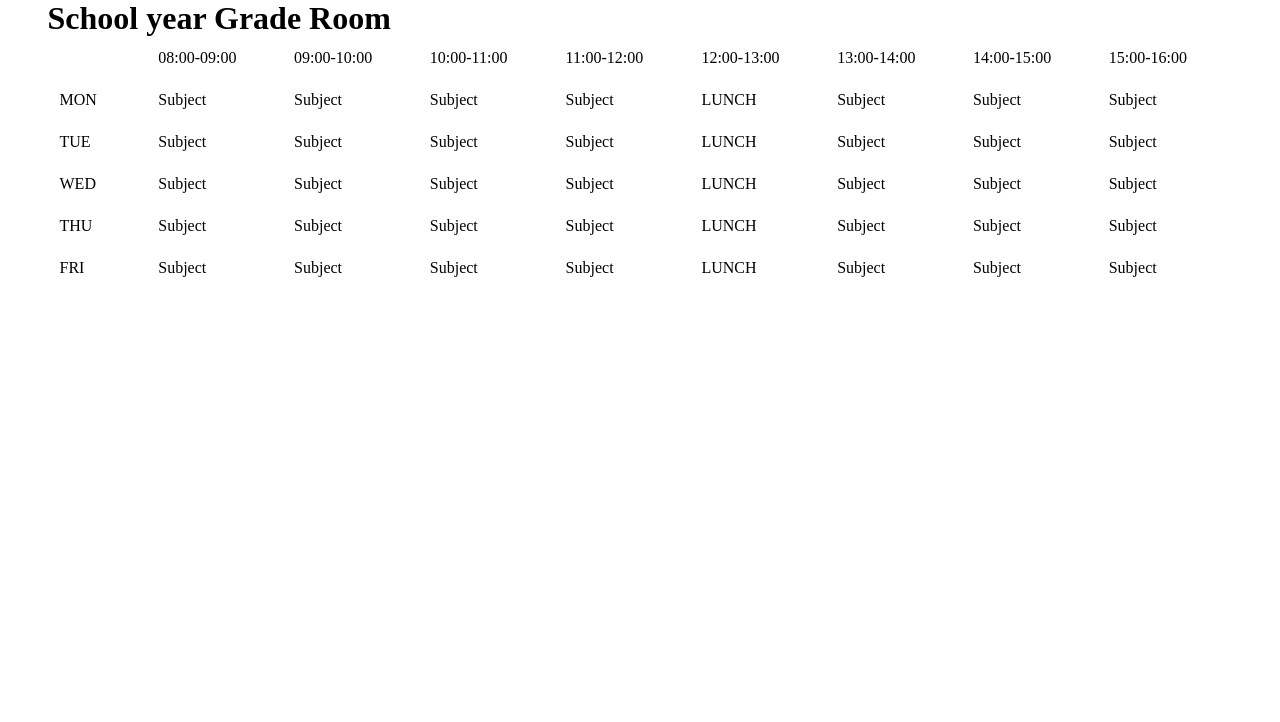
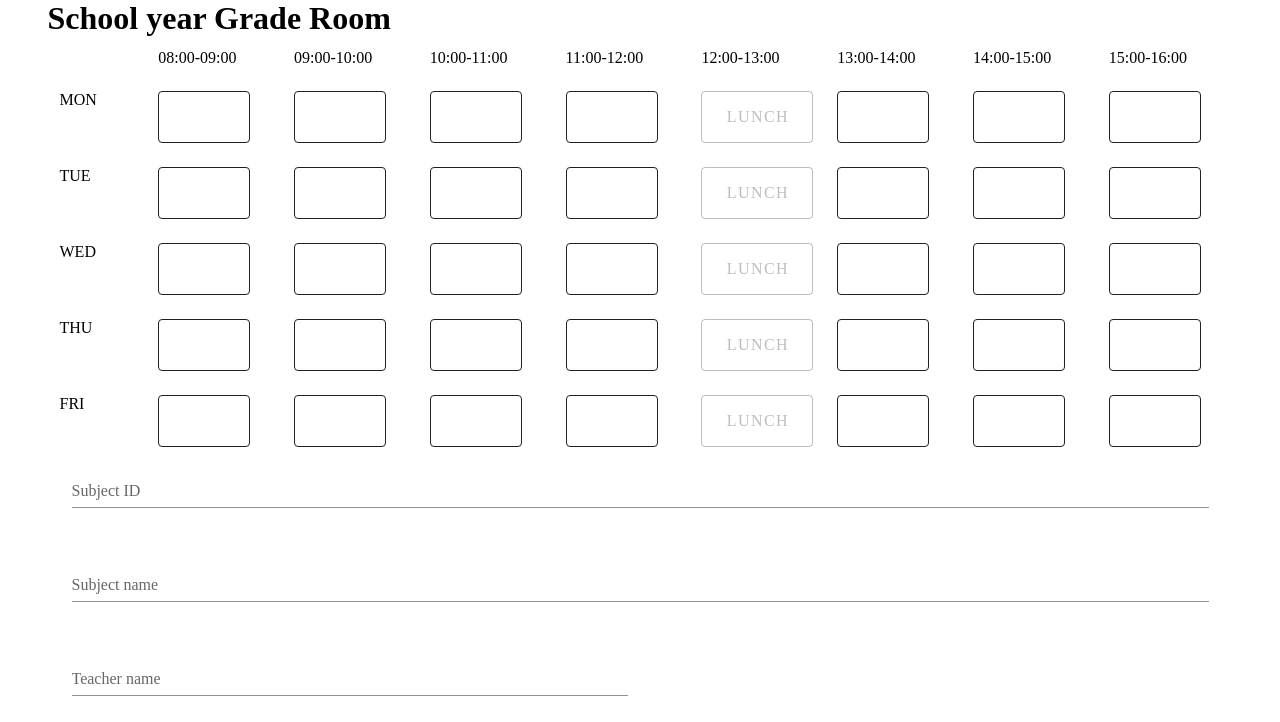
Before and after one commit to Kitsune-cop/ip_nuxt_three, a Nuxt app: page /teacher/schedule in a window 1280 px wide. Shown: the top 722 px of the page. Built offline with nearby package versions, Linux system fonts and the light colour scheme; no server answers.

Commit message:
add_schedule

```diff
--- a/pages/teacher/schedule.vue
+++ b/pages/teacher/schedule.vue
@@ -17,134 +17,80 @@
           </v-row>
           <v-row>
               <v-col cols='1' class="cyan">MON</v-col>
-              <v-col>Subject</v-col>
-              <v-col>Subject</v-col>
-              <v-col>Subject</v-col>
-              <v-col>Subject</v-col>
-              <v-col class="red">LUNCH</v-col>
-              <v-col>Subject</v-col>
-              <v-col>Subject</v-col>
-              <v-col>Subject</v-col>
-              <!-- <v-col><v-btn outlined x-large @click="handle(0)">{{time_table[0].subject_id}}</v-btn></v-col>
+              <v-col><v-btn outlined x-large @click="handle(0)">{{time_table[0].subject_id}}</v-btn></v-col>
               <v-col><v-btn outlined x-large @click="handle(1)">{{time_table[1].subject_id}}</v-btn></v-col>
               <v-col><v-btn outlined x-large @click="handle(2)">{{time_table[2].subject_id}}</v-btn></v-col>
-              <v-col><v-btn outlined x-large @click="handle(3)">{{time_table[3].subject_id}}</v-btn></v-col> -->
-              <!-- <v-col><v-btn outlined x-large disabled>LUNCH</v-btn></v-col> -->
-              <!-- <v-col><v-btn outlined x-large @click="handle(4)">{{time_table[4].subject_id}}</v-btn></v-col>
+              <v-col><v-btn outlined x-large @click="handle(3)">{{time_table[3].subject_id}}</v-btn></v-col>
+              <v-col><v-btn outlined x-large disabled class="red">LUNCH</v-btn></v-col>
+              <v-col><v-btn outlined x-large @click="handle(4)">{{time_table[4].subject_id}}</v-btn></v-col>
               <v-col><v-btn outlined x-large @click="handle(5)">{{time_table[5].subject_id}}</v-btn></v-col>
-              <v-col><v-btn outlined x-large @click="handle(6)">{{time_table[6].subject_id}}</v-btn></v-col> -->
+              <v-col><v-btn outlined x-large @click="handle(6)">{{time_table[6].subject_id}}</v-btn></v-col>
           </v-row>
           <v-row>
               <v-col cols='1' class="cyan">TUE</v-col>
-              <v-col>Subject</v-col>
-              <v-col>Subject</v-col>
-              <v-col>Subject</v-col>
-              <v-col>Subject</v-col>
-              <v-col class="red">LUNCH</v-col>
-              <v-col>Subject</v-col>
-              <v-col>Subject</v-col>
-              <v-col>Subject</v-col>
-              <!-- <v-col><v-btn outlined x-large @click="handle(7)">{{time_table[7].subject_id}}</v-btn></v-col>
+              <v-col><v-btn outlined x-large @click="handle(7)">{{time_table[7].subject_id}}</v-btn></v-col>
               <v-col><v-btn outlined x-large @click="handle(8)">{{time_table[8].subject_id}}</v-btn></v-col>
               <v-col><v-btn outlined x-large @click="handle(9)">{{time_table[9].subject_id}}</v-btn></v-col>
               <v-col><v-btn outlined x-large @click="handle(10)">{{time_table[10].subject_id}}</v-btn></v-col>
-              <v-col><v-btn outlined x-large disabled>LUNCH</v-btn></v-col>
+              <v-col><v-btn outlined x-large disabled class="red">LUNCH</v-btn></v-col>
               <v-col><v-btn outlined x-large @click="handle(11)">{{time_table[11].subject_id}}</v-btn></v-col>
               <v-col><v-btn outlined x-large @click="handle(12)">{{time_table[12].subject_id}}</v-btn></v-col>
-              <v-col><v-btn outlined x-large @click="handle(13)">{{time_table[13].subject_id}}</v-btn></v-col> -->
+              <v-col><v-btn outlined x-large @click="handle(13)">{{time_table[13].subject_id}}</v-btn></v-col>
           </v-row>
           <v-row>
               <v-col cols='1' class="cyan">WED</v-col>
-              <v-col>Subject</v-col>
-              <v-col>Subject</v-col>
-              <v-col>Subject</v-col>
-              <v-col>Subject</v-col>
-              <v-col class="red">LUNCH</v-col>
-              <v-col>Subject</v-col>
-              <v-col>Subject</v-col>
-              <v-col>Subject</v-col>
-              <!-- <v-col><v-btn outlined x-large @click="handle(14)">{{time_table[14].subject_id}}</v-btn></v-col>
+              <v-col><v-btn outlined x-large @click="handle(14)">{{time_table[14].subject_id}}</v-btn></v-col>
               <v-col><v-btn outlined x-large @click="handle(15)">{{time_table[15].subject_id}}</v-btn></v-col>
               <v-col><v-btn outlined x-large @click="handle(16)">{{time_table[16].subject_id}}</v-btn></v-col>
               <v-col><v-btn outlined x-large @click="handle(17)">{{time_table[17].subject_id}}</v-btn></v-col>
-              <v-col><v-btn outlined x-large disabled>LUNCH</v-btn></v-col>
+              <v-col><v-btn outlined x-large disabled class="red">LUNCH</v-btn></v-col>
               <v-col><v-btn outlined x-large @click="handle(18)">{{time_table[18].subject_id}}</v-btn></v-col>
               <v-col><v-btn outlined x-large @click="handle(19)">{{time_table[19].subject_id}}</v-btn></v-col>
-              <v-col><v-btn outlined x-large @click="handle(20)">{{time_table[20].subject_id}}</v-btn></v-col> -->
+              <v-col><v-btn outlined x-large @click="handle(20)">{{time_table[20].subject_id}}</v-btn></v-col>
           </v-row>
           <v-row>
               <v-col cols='1' class="cyan">THU</v-col>
-              <v-col>Subject</v-col>
-              <v-col>Subject</v-col>
-              <v-col>Subject</v-col>
-              <v-col>Subject</v-col>
-              <v-col class="red">LUNCH</v-col>
-              <v-col>Subject</v-col>
-              <v-col>Subject</v-col>
-              <v-col>Subject</v-col>
-              <!-- <v-col><v-btn outlined x-large @click="handle(21)">{{time_table[21].subject_id}}</v-btn></v-col>
+              <v-col><v-btn outlined x-large @click="handle(21)">{{time_table[21].subject_id}}</v-btn></v-col>
               <v-col><v-btn outlined x-large @click="handle(22)">{{time_table[22].subject_id}}</v-btn></v-col>
               <v-col><v-btn outlined x-large @click="handle(23)">{{time_table[23].subject_id}}</v-btn></v-col>
               <v-col><v-btn outlined x-large @click="handle(24)">{{time_table[24].subject_id}}</v-btn></v-col>
-              <v-col><v-btn outlined x-large disabled>LUNCH</v-btn></v-col>
+              <v-col><v-btn outlined x-large disabled class="red">LUNCH</v-btn></v-col>
               <v-col><v-btn outlined x-large @click="handle(25)">{{time_table[25].subject_id}}</v-btn></v-col>
               <v-col><v-btn outlined x-large @click="handle(26)">{{time_table[26].subject_id}}</v-btn></v-col>
-              <v-col><v-btn outlined x-large @click="handle(27)">{{time_table[27].subject_id}}</v-btn></v-col> -->
+              <v-col><v-btn outlined x-large @click="handle(27)">{{time_table[27].subject_id}}</v-btn></v-col>
           </v-row>
           <v-row>
               <v-col cols='1' class="cyan">FRI</v-col>
-              <v-col>Subject</v-col>
-              <v-col>Subject</v-col>
-              <v-col>Subject</v-col>
-              <v-col>Subject</v-col>
-              <v-col class="red">LUNCH</v-col>
-              <v-col>Subject</v-col>
-              <v-col>Subject</v-col>
-              <v-col>Subject</v-col>
-              <!-- <v-col><v-btn outlined x-large @click="handle(28)">{{time_table[28].subject_id}}</v-btn></v-col>
+              <v-col><v-btn outlined x-large @click="handle(28)">{{time_table[28].subject_id}}</v-btn></v-col>
               <v-col><v-btn outlined x-large @click="handle(29)">{{time_table[29].subject_id}}</v-btn></v-col>
               <v-col><v-btn outlined x-large @click="handle(30)">{{time_table[30].subject_id}}</v-btn></v-col>
               <v-col><v-btn outlined x-large @click="handle(31)">{{time_table[31].subject_id}}</v-btn></v-col>
-              <v-col><v-btn outlined x-large disabled>LUNCH</v-btn></v-col>
+              <v-col><v-btn outlined x-large disabled class="red">LUNCH</v-btn></v-col>
               <v-col><v-btn outlined x-large @click="handle(32)">{{time_table[32].subject_id}}</v-btn></v-col>
               <v-col><v-btn outlined x-large @click="handle(33)">{{time_table[33].subject_id}}</v-btn></v-col>
-              <v-col><v-btn outlined x-large @click="handle(34)">{{time_table[34].subject_id}}</v-btn></v-col>-->
+              <v-col><v-btn outlined x-large @click="handle(34)">{{time_table[34].subject_id}}</v-btn></v-col>
           </v-row>
-            <v-form>
-                  <v-row v-show="status_form.expansion" class="mt-4">
-                  <v-col><v-text-field
+                 <v-col ><v-text-field
                       id="subject_id"
                       v-model="data_form.subject_id"
                       name="subject_id"
                       label="Subject ID"
                       @:blur="get_subject_name()"
                       ></v-text-field></v-col>
-                  <v-col><v-text-field
+                  <v-col ><v-text-field
                       id="subject_name"
                       v-model="data_form.subject_name"
-                      disabled
                       name="subject_name"
                       label="Subject name"
                   ></v-text-field></v-col>
-                  <v-col><v-text-field
-                      id="teacher_id"
-                      v-model="data_form.teacher_id"
-                      name="teacher_id"
-                      label="Teacher ID"
+                  <v-col cols="6"><v-text-field
+                      id="teacher_name"
+                      v-model="data_form.teacher_name"
+                      name="teacher_name"
+                      label="Teacher name"
                       @:blur="get_teacher_name()"
                   ></v-text-field></v-col>
-                  <v-col><v-text-field
-                      id="teacher_name"
-                      v-model="data_form.teacher_name"
-                      disabled
-                      name="teacher_name"
-                      label="Teacher name"
-                  ></v-text-field></v-col>
-                  <v-col>
-                      <v-btn color="success" @click="submit_form()">submit</v-btn>
-                  </v-col>
-              </v-row>
-            </v-form>
+        </v-row>
       </v-container>
   </div>
 </template>
@@ -154,6 +100,7 @@ export default {
   layout: 'teacher/user',
   data() {
       return {
+          teacher_id: '',
           status_form: {
               expansion: false,
               index: ''
@@ -210,32 +157,50 @@ export default {
              ]
       }
   },
-  beforeCreate() {
-      axios.get('http://localhost/service_ip3/admin/enroll_subject/get_subject_by_class.php')
-          .then((resp) => {
-              // this.time_table = resp.data.response
-              for (const i in this.time_table){
-                  for (const x in resp.data.response){
-                      if (this.time_table[i].day === resp.data.response[x].day && this.time_table[i].time === resp.data.response[x].time){
-                          this.time_table[i] = resp.data.response[x]
-                      }
-                  };
-              }
-          })
-      for(const i in this.time_table){
-          this.time_table[i] = (Object.assign(this.time_table[i], { "school_year": this.data_form.school_year, "grade": this.data_form.grade, "room": this.data_form.room }));
-      }
-  },
-  created() {
-      this.data_form.school_year = this.$route.query.school_year;
-      this.data_form.grade = this.$route.query.grade;
-      this.data_form.room = this.$route.query.room;
+//    beforeCreate() {
 
-      axios.get('http://localhost/service_ip3/admin/enroll_subject/get_subject_by_class.php',
+//        axios.get('http:localhost/service_ip3/teacher/schedule.php',{params:
+//                {id: this.teacher_id}
+//            })
+//            .then((resp) => {
+//                 this.time_table = resp.data.response
+//                for (const i in this.time_table){
+//                    for (const x in resp.data.response){
+//                        if (this.time_table[i].day === resp.data.response[x].day && this.time_table[i].time === resp.data.response[x].time){
+//                            this.time_table[i] = resp.data.response[x]
+//                        }
+//                    };
+//                }
+//                  console.log(resp.data) // eslint-disable-next-line no-console
+//            })
+//        for(const i in this.time_table){
+//            this.time_table[i] = (Object.assign(this.time_table[i], { "school_year": this.data_form.school_year, "grade": this.data_form.grade, "room": this.data_form.room }));
+//        }
+
+//    },
+//   created() {
+//     this.storage();
+//       axios.get('http://localhost/service_ip3/teacher/schedule.php',
+//           {params:
+//               {id: this.teacher_id}
+//           })
+//           .then((resp) => {
+//               // this.time_table = resp.data.response
+//               for (const i in this.time_table){
+//                   for (const x in resp.data.response){
+//                       if (this.time_table[i].day === resp.data.response[x].day && this.time_table[i].time === resp.data.response[x].time){
+//                           this.time_table[i] = resp.data.response[x]
+//                       }
+//                   };
+//               }
+//           })
+//         console.log(sessionStorage.getItem('user_id'))
+//   },
+  mounted() {
+    this.storage();
+      axios.get('http://localhost/service_ip3/teacher/schedule.php',
           {params:
-              {school_year: this.data_form.school_year,
-              grade: this.data_form.grade,
-              room: this.data_form.room,}
+              {id: this.teacher_id}
           })
           .then((resp) => {
               // this.time_table = resp.data.response
@@ -243,65 +208,52 @@ export default {
                   for (const x in resp.data.response){
                       if (this.time_table[i].day === resp.data.response[x].day && this.time_table[i].time === resp.data.response[x].time){
                           this.time_table[i] = resp.data.response[x]
+
                       }
                   };
               }
+
           })
+        // console.log(this.time_table) // eslint-disable-next-line no-console
   },
-  mounted() {
-  },
-  updated() {
-      axios.get('http://localhost/service_ip3/admin/enroll_subject/get_subject_by_class.php')
-          .then((resp) => {
-              // this.time_table = resp.data.response
-              for (const i in this.time_table){
-                  for (const x in resp.data.response){
-                      if (this.time_table[i].day === resp.data.response[x].day && this.time_table[i].time === resp.data.response[x].time){
-                          this.time_table[i] = resp.data.response[x]
-                      }
-                  };
-              }
-          })
-      for(const i in this.time_table){
-          this.time_table[i] = (Object.assign(this.time_table[i], { "school_year": this.data_form.school_year, "grade": this.data_form.grade, "room": this.data_form.room }));
-      }
-      // console.log(this.time_table);
+//   updated() {
+//       axios.get('http://localhost/service_ip3/teacher/schedule.php',{params:
+//               {id: sessionStorage.getItem('user_id')}
+//           })
+//           .then((resp) => {
+//               // this.time_table = resp.data.response
+//               for (const i in this.time_table){
+//                   for (const x in resp.data.response){
+//                       if (this.time_table[i].day === resp.data.response[x].day && this.time_table[i].time === resp.data.response[x].time){
+//                           this.time_table[i] = resp.data.response[x]
+//                       }
+//                   };
+//               }
+//           })
+//       for(const i in this.time_table){
+//           this.time_table[i] = (Object.assign(this.time_table[i], { "school_year": this.data_form.school_year, "grade": this.data_form.grade, "room": this.data_form.room }));
+//       }
+//       // console.log(this.time_table);
 
-  },
+//   },
   methods: {
       get_subject_name(){
           this.data_form.subject_name = ''
-          axios.get('http://localhost/service_ip3/admin/subject/show_data_subject.php',
-          {params :{subject_id: this.data_form.subject_id}})
+          axios.get('http://localhost/service_ip3/teacher/showSubject.php',
+          {params :{id: this.data_form.subject_id}})
           .then((resp) => {
                   this.data_form.subject_name = resp.data.response[0].subject_name
               })
       },
       get_teacher_name(){
           this.data_form.teacher_name = ''
-          axios.get('http://localhost/service_ip3/admin/teacher/show_data_teacher.php',
-          {params :{teacher_id: this.data_form.teacher_id}})
+          axios.get('http://localhost/service_ip3/teacher/info.php',
+          {params :{id: this.data_form.teacher_id}})
           .then((resp) => {
                   this.data_form.teacher_name = resp.data.response[0].first_name + "  " + resp.data.response[0].last_name
               })
       },
-      submit_form(){
-          // console.log(this.status_form.index);
-          this.time_table[this.status_form.index].subject_id = this.data_form.subject_id
-          this.time_table[this.status_form.index].subject_name = this.data_form.subject_name
-          this.time_table[this.status_form.index].teacher_id = this.data_form.teacher_id
-          this.time_table[this.status_form.index].first_name = this.data_form.teacher_name.split("  ")[0]
-          this.time_table[this.status_form.index].last_name = this.data_form.teacher_name.split("  ")[1]
-          // console.log(this.time_table[this.status_form.index])
-          if(this.time_table[this.status_form.index].subject_name !== "" && this.time_table[this.status_form.index].first_name !== ""){
-              axios.post("http://localhost/service_ip3/admin/time_table/manage_time_table.php",this.time_table[this.status_form.index])
-              // .then((resp) => {
-              //     console.log(resp);
-              // });
-              this.status_form.expansion = false
-          }
 
-      },
       handle(index) {
           this.status_form.index = index
           this.status_form.expansion = !this.status_form.expansion
@@ -321,6 +273,9 @@ export default {
       //         //     console.log(resp.status);
       //         // })
       // },
+      storage(){
+            this.teacher_id = sessionStorage.getItem('user_id')
+      }
   },
 }
 </script>
```
